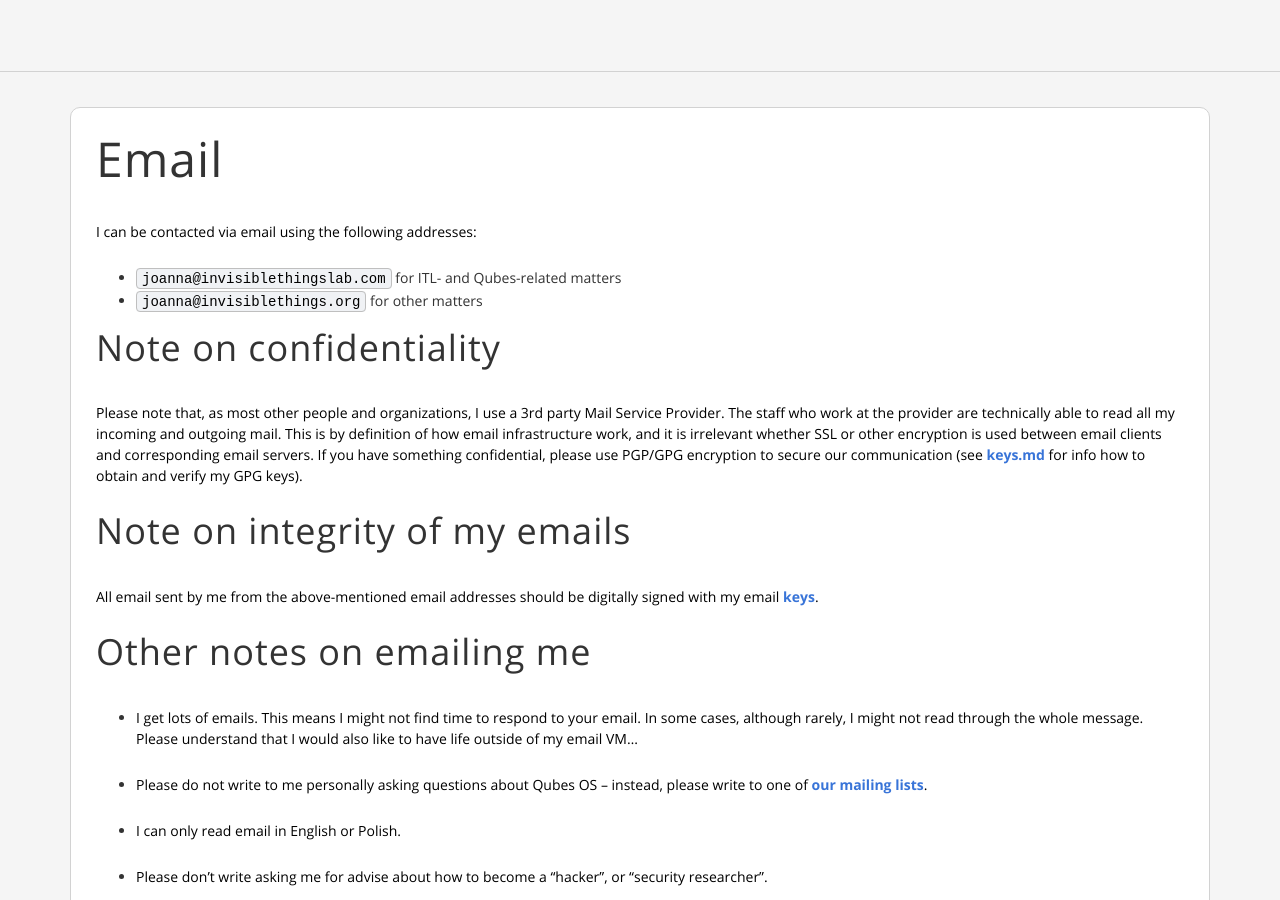
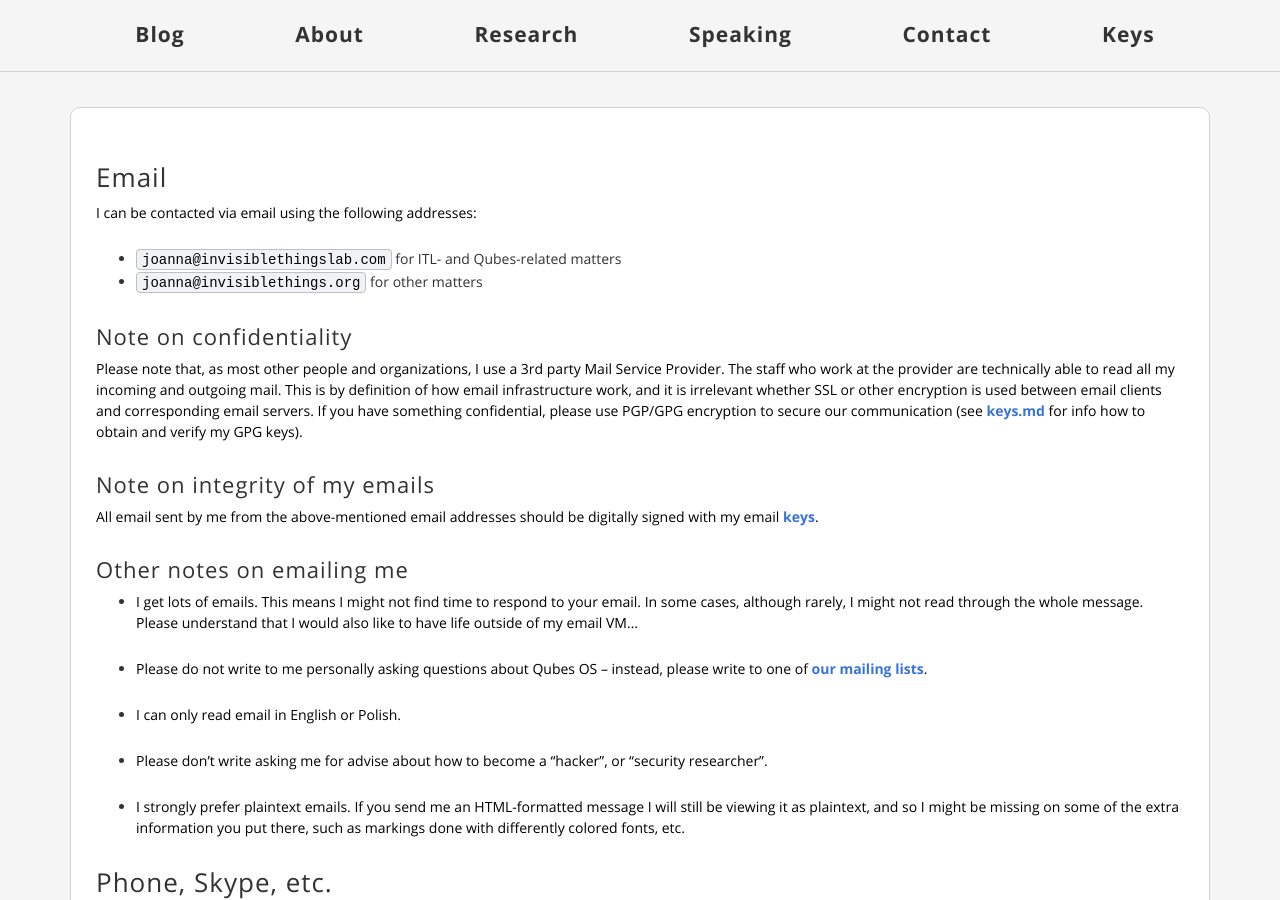
Before and after one commit to rootkovska/rootkovska.github.io, a Jekyll site: the page built from contact.md, in a window 1280 px wide and 900 px high. Built offline with Jekyll 4.4.1, drawn with Linux system fonts in a browser that asks for light colours.

Commit message:
Customizations specific to my blog

```diff
--- a/_layouts/page.html
+++ b/_layouts/page.html
@@ -7,7 +7,9 @@
       <h1 class="more-top add-left">
       </h1>
       <div class="white-box more-bottom">
-        {{ content }}
+          <article class="post-content">
+              {{ content }}
+          </article>
       </div>
       {% include footer.html %}
     </div>
--- a/blog.html
+++ b/blog.html
@@ -1,5 +1,5 @@
 ---
-layout: default
+layout: page
 title: Blog
 permalink: /blog/
 permalink: index.html
--- a/contact.md
+++ b/contact.md
@@ -4,16 +4,14 @@ title: Contact
 permalink: /contact/
 ---
 
-Email
-======
+## Email
 
 I can be contacted via email using the following addresses:
 
 * `joanna@invisiblethingslab.com` for ITL- and Qubes-related matters
 * `joanna@invisiblethings.org` for other matters
 
-Note on confidentiality
-------------------------
+### Note on confidentiality
 
 Please note that, as most other people and organizations, I use a 3rd party Mail
 Service Provider. The staff who work at the provider are technically able to
@@ -24,14 +22,12 @@ something confidential, please use PGP/GPG encryption to secure our
 communication (see [keys.md](/keys/) for info how to obtain and verify my GPG
 keys).
 
-Note on integrity of my emails
--------------------------------
+### Note on integrity of my emails
 
 All email sent by me from the above-mentioned email addresses should be
 digitally signed with my email [keys](/keys/).
 
-Other notes on emailing me
----------------------------
+### Other notes on emailing me
 
 * I get lots of emails. This means I might not find time to respond to your
 email. In some cases, although rarely, I might not read through the whole
@@ -53,8 +49,7 @@ extra information you put there, such as markings done with differently colored
 fonts, etc.
 
 
-Phone, Skype, etc.
-===================
+## Phone, Skype, etc.
 
 I don't believe phone (or similar means of communication) are that great for
 technical discussions. My experience shows that phone-based conversations lack
@@ -69,8 +64,7 @@ notice that I live in Warsaw, Poland, which is in UTC +1 (Winter) and UTC +2
 (Summer) Time Zone. I'm a late sleeper, and usually cannot do a phone call
 before 1100 hrs of my local time.
 
-Note on Skype
---------------
+### Note on Skype
 
 As a matter of principle I don't use Skype. It's not because Skype does not
 offer any meaningful security or privacy (which I believe it indeed does not
@@ -83,16 +77,14 @@ closed systems. Imagine a road system that allowed only one select make of cars
 to be driven -- would that be fun?
 
 
-Public conversations
-=====================
+## Public conversations
 
 It is also possible to engage with me in public conversations via:
 
 * [My Twitter account](https://twitter.com/rootkovska/)
 * [Qubes Mailing Lists](https://wiki.qubes-os.org/wiki/QubesLists) (especially on `qubes-devel` ML)
 
-Policy on LinkedIn
-===================
+## Policy on LinkedIn
 
 I don't use LinkedIn anymore, I have deleted my account some time ago. The
 stream of invites from total strangers, inability to verify trust, all makes
```
Also changed, not shown: _data/architecture.yml (added, +17 -0 lines), keys.md (+6 -12 lines).
